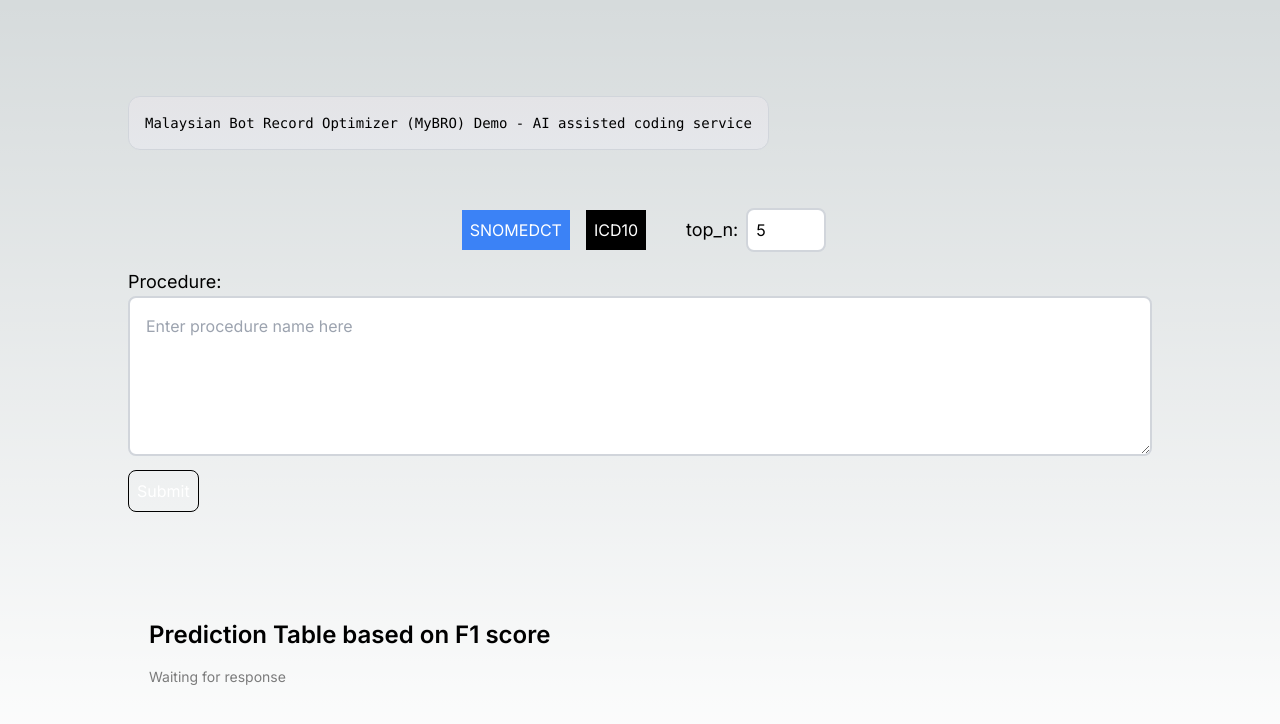
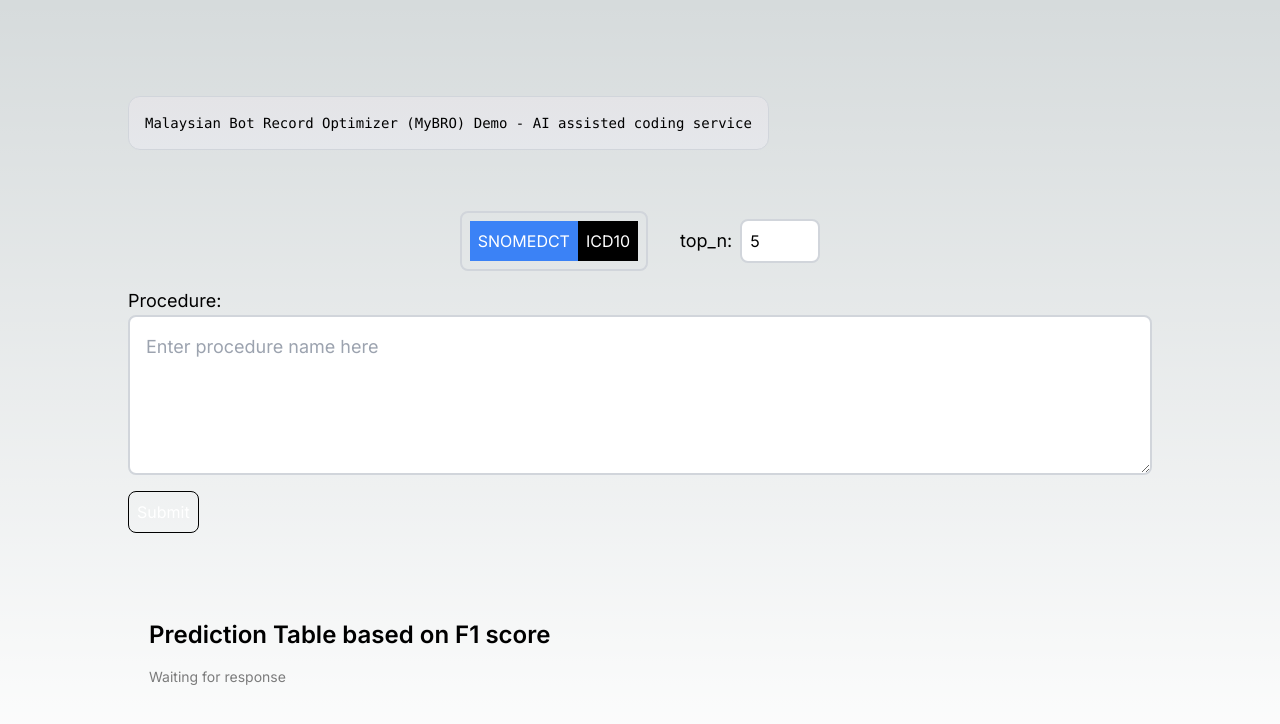
Before and after one commit to c4lyp5o/mybro-demo, a Next.js app: page / in a window 1280 px wide. Shown: the top 724 px of the page. Built offline with nearby package versions, Linux system fonts and the light colour scheme.

Commit message:
fix: use server side api

```diff
--- a/app/page.js
+++ b/app/page.js
@@ -3,6 +3,18 @@
 'use client';
 import { useState } from 'react';
 import axios from 'axios';
+
+const SelectionButton = ({ apiSelection, setApiSelection, value }) => (
+  <button
+    className={`p-2 w-full ${
+      apiSelection === value ? 'bg-blue-500 text-white' : 'bg-black text-white'
+    }`}
+    onClick={() => setApiSelection(value)}
+    aria-label={`Select ${value}`}
+  >
+    {value}
+  </button>
+);
 
 export default function Home() {
   const [text, setText] = useState('');
@@ -55,29 +67,21 @@ export default function Home() {
         </p>
       </div>
 
-      <div className='w-full max-w-5xl mb-8'>
-        <div className='flex justify-center mb-4 items-center'>
+      <div className='w-full max-w-5xl mb-2'>
+        <div className='flex flex-col md:flex-row justify-center mb-4 items-center'>
           {/* SNOMEDCT and ICD10 buttons */}
-          <button
-            className={`mx-2 p-2 ${
-              apiSelection === 'SNOMEDCT'
-                ? 'bg-blue-500 text-white'
-                : 'bg-black text-white'
-            }`}
-            onClick={() => setApiSelection('SNOMEDCT')}
-          >
-            SNOMEDCT
-          </button>
-          <button
-            className={`mx-2 p-2 ${
-              apiSelection === 'ICD10'
-                ? 'bg-blue-500 text-white'
-                : 'bg-black text-white'
-            }`}
-            onClick={() => setApiSelection('ICD10')}
-          >
-            ICD10
-          </button>
+          <div className='border-2 border-gray-300 rounded-lg inline-flex p-2'>
+            <SelectionButton
+              apiSelection={apiSelection}
+              setApiSelection={setApiSelection}
+              value='SNOMEDCT'
+            />
+            <SelectionButton
+              apiSelection={apiSelection}
+              setApiSelection={setApiSelection}
+              value='ICD10'
+            />
+          </div>
 
           {/* Spacer */}
           <div className='w-8'></div>
@@ -106,7 +110,6 @@ export default function Home() {
 
         <label htmlFor='procedureInput' className='mb-2 text-lg'>
           {apiSelection === 'SNOMEDCT' ? 'Procedure:' : 'Diagnosis:'}
-        </label>
           <textarea
             id='procedureInput'
             className='w-full h-40 p-4 border-2 text-black border-gray-300 rounded-lg dark:border-neutral-800'
@@ -117,10 +120,21 @@ export default function Home() {
                 : 'Enter your diagnosis here'
             }
             onChange={(e) => setText(e.target.value)}
-        ></textarea>
+            aria-label={
+              apiSelection === 'SNOMEDCT'
+                ? 'Procedure input'
+                : 'Diagnosis input'
+            }
+          />
+        </label>
+
         <button
           type='button'
-          className='mt-2 p-2 text-white rounded-lg border border-1 border-black dark:border-white hover:bg-grey-200 dark:hover:bg-grey-800'
+          className={`mt-2 p-2 text-white rounded-lg border border-1 border-black dark:border-white ${
+            fetching
+              ? 'bg-gray-500 animate-pulse cursor-not-allowed'
+              : 'hover:bg-grey-200 dark:hover:bg-grey-800'
+          }`}
           onClick={handleSubmit}
           disabled={fetching}
         >
```
Lines whose indentation alone changed are shown as unchanged.
